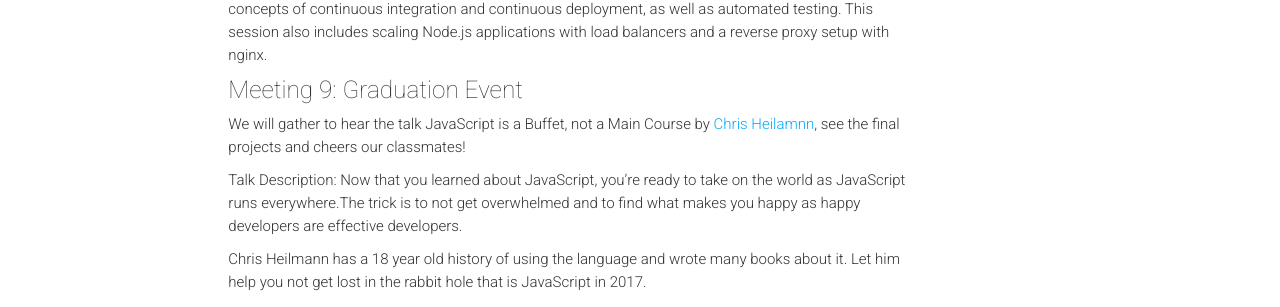
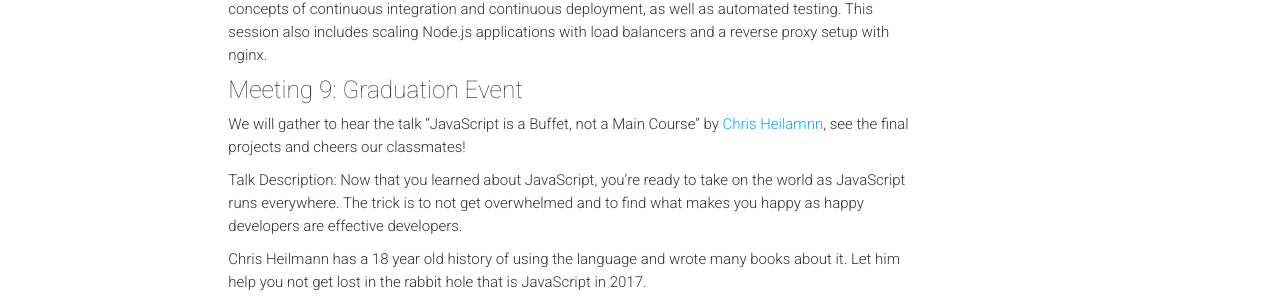
Before and after one commit to WTMBerlin/wtmberlin.github.io, a Jekyll site: the page built from javascript-crash-course.md, in a window 1280 px wide and 900 px high, scrolled down 2190 px. Shown: the part 145-452 px from the top of the window. Built offline with Jekyll 4.4.1, drawn with Linux system fonts in a browser that asks for light colours; nearby versions of some CDN libraries; comment, search, counter and statistics services are not loaded.

```diff
--- a/javascript-crash-course.md
+++ b/javascript-crash-course.md
@@ -69,11 +69,11 @@ The final session in this series introduces the final step in an application's l
 
 ###### Meeting 9: Graduation Event
 
-We will gather to hear the talk JavaScript is a Buffet, not a Main Course by [Chris Heilamnn](http://christianheilmann.com/), see the final projects and cheers our classmates!
+We will gather to hear the talk "JavaScript is a Buffet, not a Main Course" by [Chris Heilamnn](http://christianheilmann.com/), see the final projects and cheers our classmates!
 
 
 Talk Description:
-Now that you learned about JavaScript, you're ready to take on the world as JavaScript runs everywhere.The trick is to not get overwhelmed and to find what makes you happy as happy developers are effective developers.
+Now that you learned about JavaScript, you're ready to take on the world as JavaScript runs everywhere. The trick is to not get overwhelmed and to find what makes you happy as happy developers are effective developers.
 
 Chris Heilmann has a 18 year old history of using the language and wrote many books about it. Let him help you not get lost in the rabbit hole that is JavaScript in 2017.
 
```
